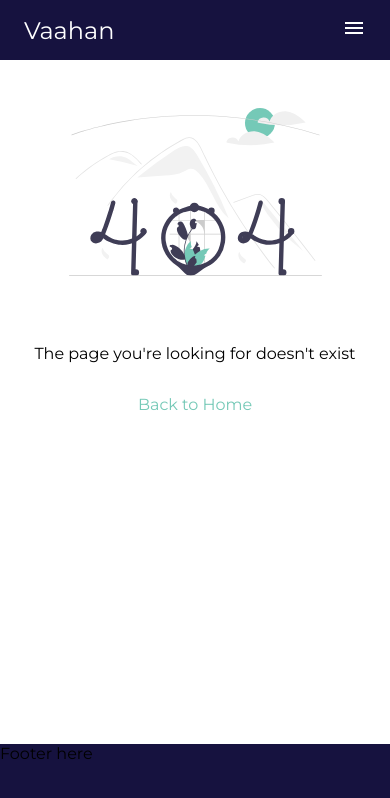
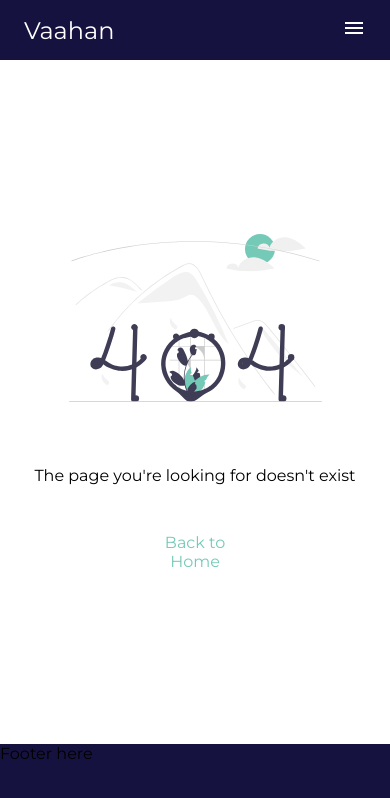
Before and after one commit to Saurav-Singh-Rauthan/Vaahan, a React (Create React App) app: page /fuel-prices in a window 390 px wide. Shown: the top 798 px of the page. Built offline with nearby package versions, Linux system fonts and the light colour scheme.

Commit message:
not found fixes

```diff
--- a/src/App.css
+++ b/src/App.css
@@ -28,5 +28,6 @@ body::-webkit-scrollbar-thumb {
 @media (max-width: 768px) {
   .content {
     margin-top: 60px;
+    padding: 1rem;
   }
 }
--- a/src/components/pages/Notfound/Notfound.module.css
+++ b/src/components/pages/Notfound/Notfound.module.css
@@ -1,5 +1,10 @@
 .container {
   text-align: center;
+  justify-content: center;
+  align-items: center;
+  display: flex;
+  flex-direction: column;
+  height: 100%;
 }
 
 .container p {
@@ -12,6 +17,7 @@
   color: #75c9b7;
   padding: 16px;
   transition: all 0.3s ease-out;
+  width: 20%;
 }
 
 .container a:hover {
@@ -21,7 +27,7 @@
 
 .img {
   margin-bottom: 2rem;
-  height: 500px;
+  height: 450px;
   padding: 1rem;
 }
 
@@ -33,9 +39,14 @@
   .home {
     font-size: 1rem;
   }
+
+  .container a:visited,
+  .container a {
+    width: 40%;
+  }
 }
 
-@media (min-width: 577px) and ( max-width: 768px) {
+@media (min-width: 577px) and (max-width: 768px) {
   .img {
     height: 300px;
   }
@@ -43,4 +54,9 @@
   .home {
     font-size: 1.5rem;
   }
+
+  .container a:visited,
+  .container a {
+    width: 40%;
+  }
 }
```
